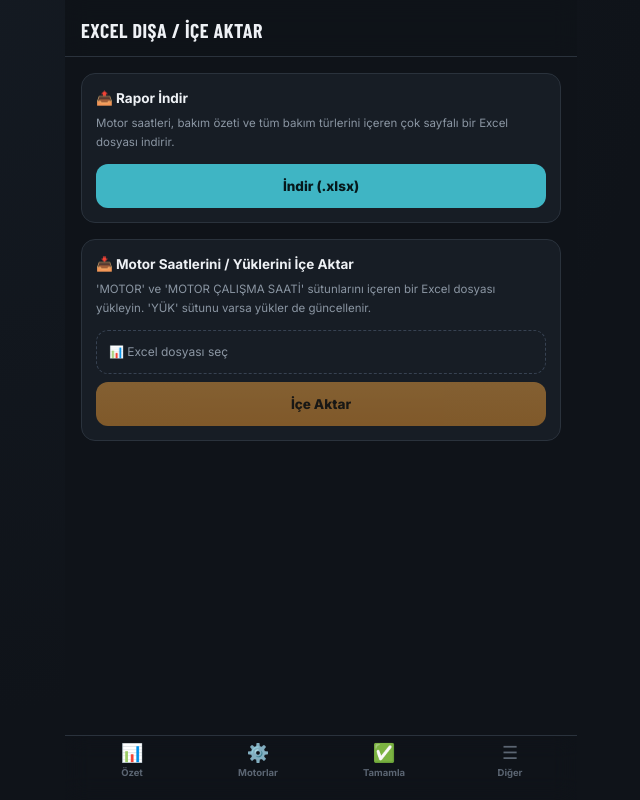
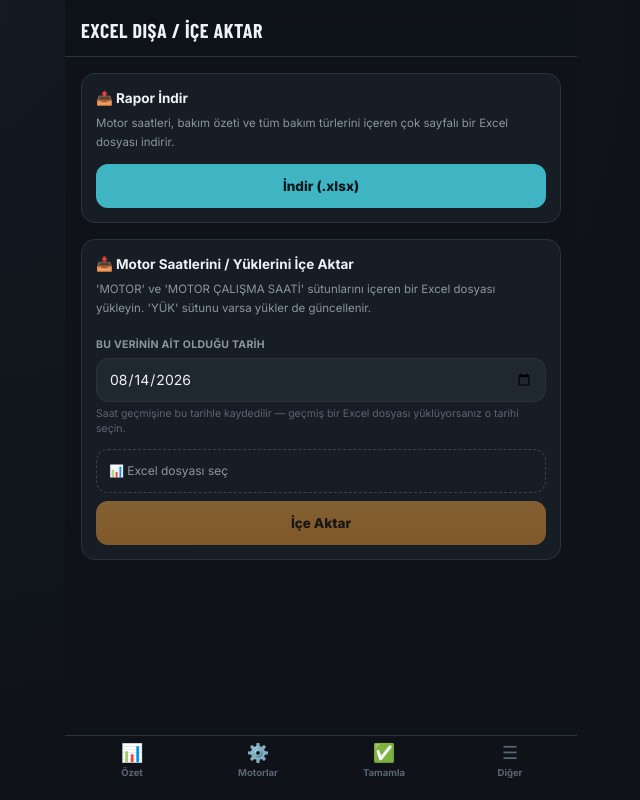
Before and after one commit to yalcinsahin55/agm-bakim-nextjs, a Next.js app: page /excel in a window 1280 px wide. Shown: the whole page, without its empty margins (319-959 px from the left). Built offline with nearby package versions, Linux system fonts and the light colour scheme.

Commit message:
Excel ice aktarmada tarih secimi

```diff
--- a/app/api/import/hours/route.js
+++ b/app/api/import/hours/route.js
@@ -14,7 +14,7 @@ export async function POST(req) {
     return NextResponse.json({ error: "Bu işlem için yönetici veya planlamacı yetkisi gerekir." }, { status: 403 });
   }
 
-  const { file_b64 } = await req.json();
+  const { file_b64, import_date } = await req.json();
   if (!file_b64) return NextResponse.json({ error: "Dosya bulunamadı." }, { status: 400 });
 
   let wb;
@@ -40,7 +40,8 @@ export async function POST(req) {
   }
 
   const enginesCol = db.collection("engines");
-  const stamp = new Date();
+  // Excel'deki verinin ait olduğu tarih seçilebilir — seçilmezse şu an kullanılır.
+  const stamp = import_date ? new Date(import_date) : new Date();
   let updated = 0;
 
   for (const row of rows) {
--- a/app/excel/page.jsx
+++ b/app/excel/page.jsx
@@ -15,6 +15,7 @@ function fileToBase64(file) {
 
 export default function ExcelPage() {
   const [importFile, setImportFile] = useState(null);
+  const [importDate, setImportDate] = useState(new Date().toISOString().slice(0, 10));
   const [importing, setImporting] = useState(false);
   const [importMsg, setImportMsg] = useState(null);
 
@@ -24,7 +25,8 @@ export default function ExcelPage() {
     setImportMsg(null);
     const file_b64 = await fileToBase64(importFile);
     const res = await fetch("/api/import/hours", {
-      method: "POST", headers: { "Content-Type": "application/json" }, body: JSON.stringify({ file_b64 }),
+      method: "POST", headers: { "Content-Type": "application/json" },
+      body: JSON.stringify({ file_b64, import_date: importDate }),
     });
     setImporting(false);
     const data = await res.json();
@@ -51,6 +53,15 @@ export default function ExcelPage() {
           <p className="text-[11.5px] text-muted mb-3 leading-relaxed">
             'MOTOR' ve 'MOTOR ÇALIŞMA SAATİ' sütunlarını içeren bir Excel dosyası yükleyin. 'YÜK' sütunu varsa yükler de güncellenir.
           </p>
+
+          <label className="text-[10.5px] font-bold text-muted uppercase tracking-wide">Bu verinin ait olduğu tarih</label>
+          <input
+            type="date" value={importDate} max={new Date().toISOString().slice(0, 10)}
+            onChange={(e) => setImportDate(e.target.value)}
+            className="w-full bg-panel2 border border-border rounded-xl px-3 py-2.5 text-sm mt-1 mb-3"
+          />
+          <p className="text-[10.5px] text-faint -mt-2 mb-3">Saat geçmişine bu tarihle kaydedilir — geçmiş bir Excel dosyası yüklüyorsanız o tarihi seçin.</p>
+
           <label className="flex items-center gap-2 border border-dashed border-borderlt rounded-xl px-3 py-3 text-[12px] text-muted cursor-pointer mb-2">
             📊 {importFile ? importFile.name : "Excel dosyası seç"}
             <input type="file" accept=".xlsx,.xls" onChange={(e) => setImportFile(e.target.files?.[0] || null)} className="hidden" />
```
